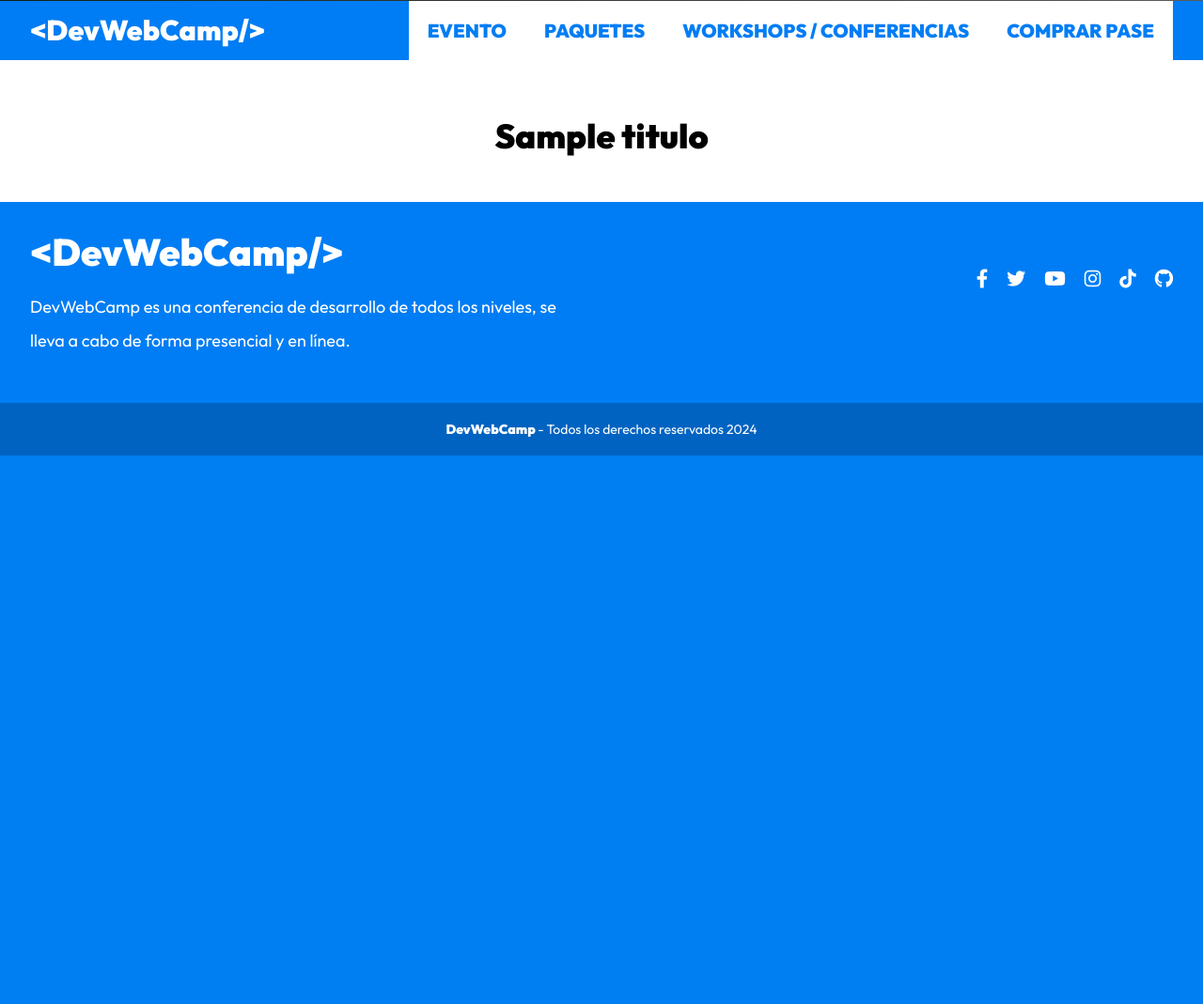
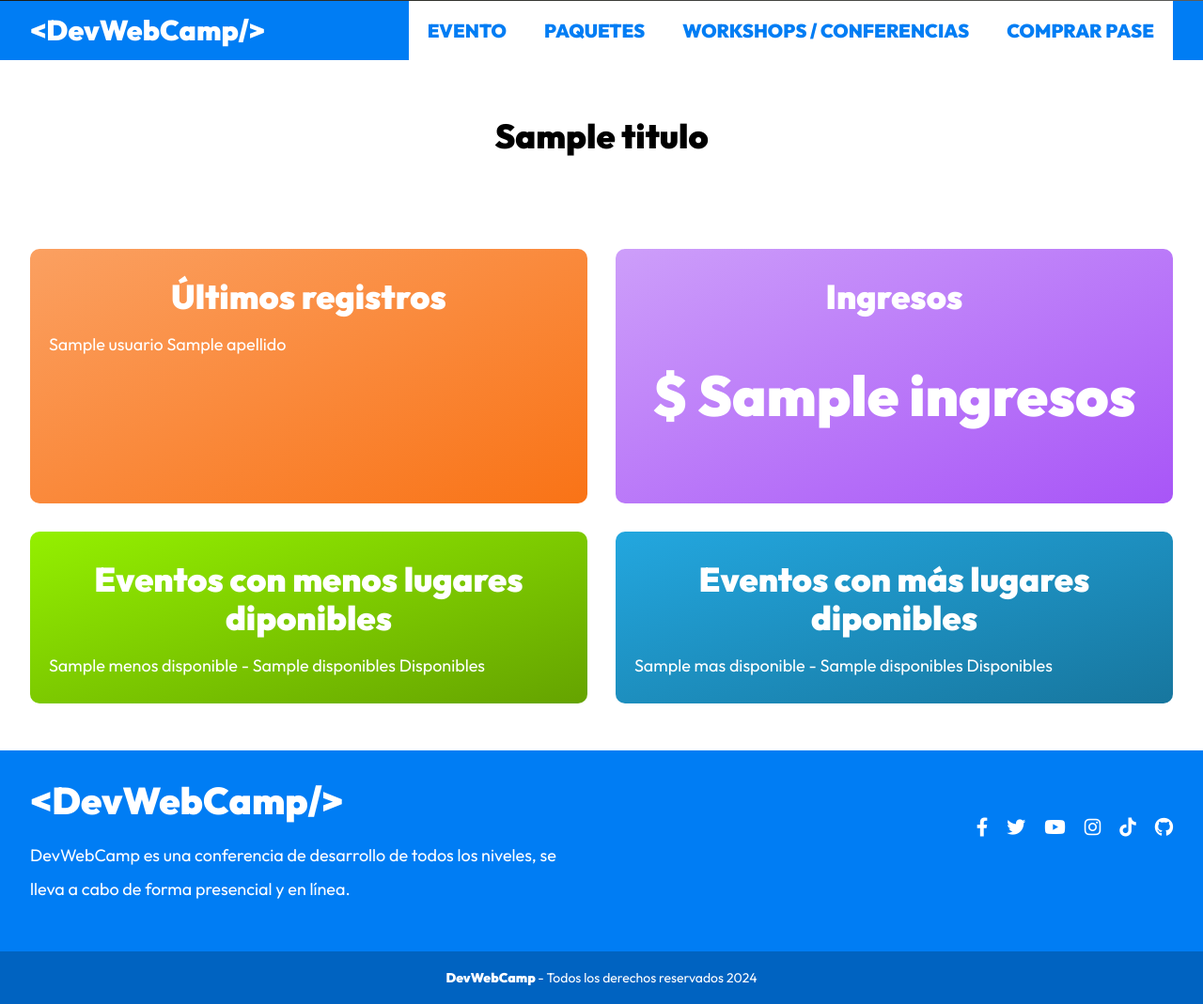
Before and after one commit to Megex04/DevWebCamp_mvc, a PHP site: template views/admin/dashboard/index.php in a window 1280 px wide. Shown: the part 599-1668 px from the top of the page at 94% size. Before the commit the page ends 1084 px from the top, so only its background shows below. Run offline with PHP 8.4, Linux system fonts and the light colour scheme; the template is opened without the code that fills it: most values are stand-ins (such as "Sample title", 1, 10 or a date in 2020); style sheets or scripts are compiled from the project's sources; some libraries are stand-ins or nearby versions; grey boxes are pictures that could not be loaded.

Commit message:
Add pagination registration and admin dashboard bloques

```diff
--- /dev/null
+++ b/src/scss/admin/_bloques.scss
@@ -0,0 +1,47 @@
+@use 'base/variables' as v;
+@use 'base/mixins' as m;
+
+.bloques {
+    @include m.contenedor;
+    @include m.tablet {
+        margin-top: 10rem;
+    }
+    &__grid {
+        @include m.grid(1, 3rem);
+        @include m.desktop {
+            @include m.grid(2, 3rem);
+        }
+    }
+}
+.bloque {
+    padding: 2rem;
+    color: v.$blanco;
+    border-radius: 1rem;
+
+    &:nth-child(1) {
+        @include m.bg-gradient(#F97316);
+    }
+    &:nth-child(2) {
+        @include m.bg-gradient(#a855f7);
+    }
+    &:nth-child(3) {
+        @include m.bg-gradient(#65a300);
+    }
+    &:nth-child(4) {
+        @include m.bg-gradient(#17769e);
+    }
+    &__heading {
+        margin: 1rem 0 2rem 0;
+        font-size: 3.6rem;
+    }
+    &__texto {
+        margin: 1rem 0;
+
+        &--cantidad {
+            margin-top: 5rem;
+            font-weight: v.$black;
+            font-size: 6rem;
+            text-align: center;
+        }
+    }
+}
--- a/src/scss/admin/_index.scss
+++ b/src/scss/admin/_index.scss
@@ -2,3 +2,4 @@
 @forward 'table';
 @forward 'paginacion';
 @forward 'ponentes';
+@forward 'bloques';
--- a/src/scss/base/_mixins.scss
+++ b/src/scss/base/_mixins.scss
@@ -173,3 +173,6 @@
         margin: 2rem 0;
     }
 }
+@mixin bg-gradient($bg_color){
+    background-image: linear-gradient(to left top, $bg_color, lighten($bg_color, 15%));
+}
--- a/views/admin/dashboard/index.php
+++ b/views/admin/dashboard/index.php
@@ -1 +1,42 @@
 <h2 class="dashboard__heading"><?php echo $titulo; ?></h2>
+
+<main class="bloques">
+    <div class="bloques__grid">
+        <div class="bloque">
+            <h3 class="bloque__heading">Últimos registros</h3>
+
+            <?php foreach($registros as $registro) { ?>
+                <div class="bloque__contenido">
+                    <p class="bloque__texto">
+                        <?php echo $registro->usuario->nombre . " " . $registro->usuario->apellido; ?>
+                    </p>
+                </div>
+
+            <?php } ?>
+        </div>
+        <div class="bloque">
+            <h3 class="bloque__heading">Ingresos</h3>
+            <p class="bloque__texto--cantidad">$ <?php echo $ingresos; ?></p>
+        </div>
+        <div class="bloque">
+            <h3 class="bloque__heading">Eventos con menos lugares diponibles</h3>
+            <?php foreach($menos_disponibles as $evento) { ?>
+                <div class="bloque__contenido">
+                    <p class="bloque__texto">
+                        <?php echo $evento->nombre . " - " . $evento->disponibles . ' Disponibles'; ?>
+                    </p>
+                </div>
+            <?php } ?>
+        </div>
+        <div class="bloque">
+            <h3 class="bloque__heading">Eventos con más lugares diponibles</h3>
+            <?php foreach($mas_disponibles as $evento) { ?>
+                <div class="bloque__contenido">
+                    <p class="bloque__texto">
+                        <?php echo $evento->nombre . " - " . $evento->disponibles . ' Disponibles'; ?>
+                    </p>
+                </div>
+            <?php } ?>
+        </div>
+    </div>
+</main>
```
Also changed, not shown: controllers/DashboardController.php (+27 -1 lines), controllers/PonentesController.php (+4 -3 lines), controllers/RegistradosController.php (+34 -1 lines), models/ActiveRecord.php (+9 -2 lines), views/admin/registrados/index.php (+36 -0 lines), README.md.
